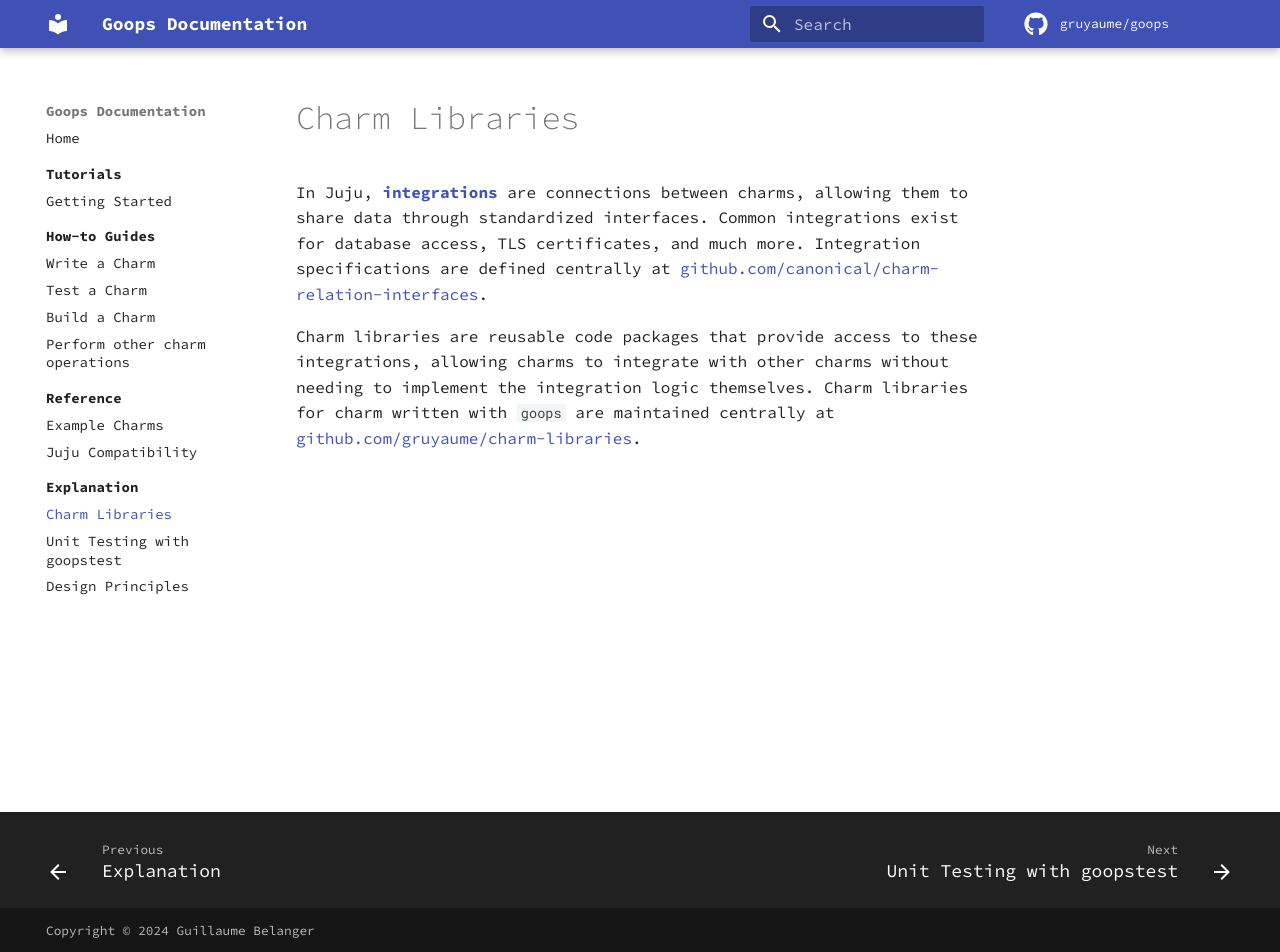
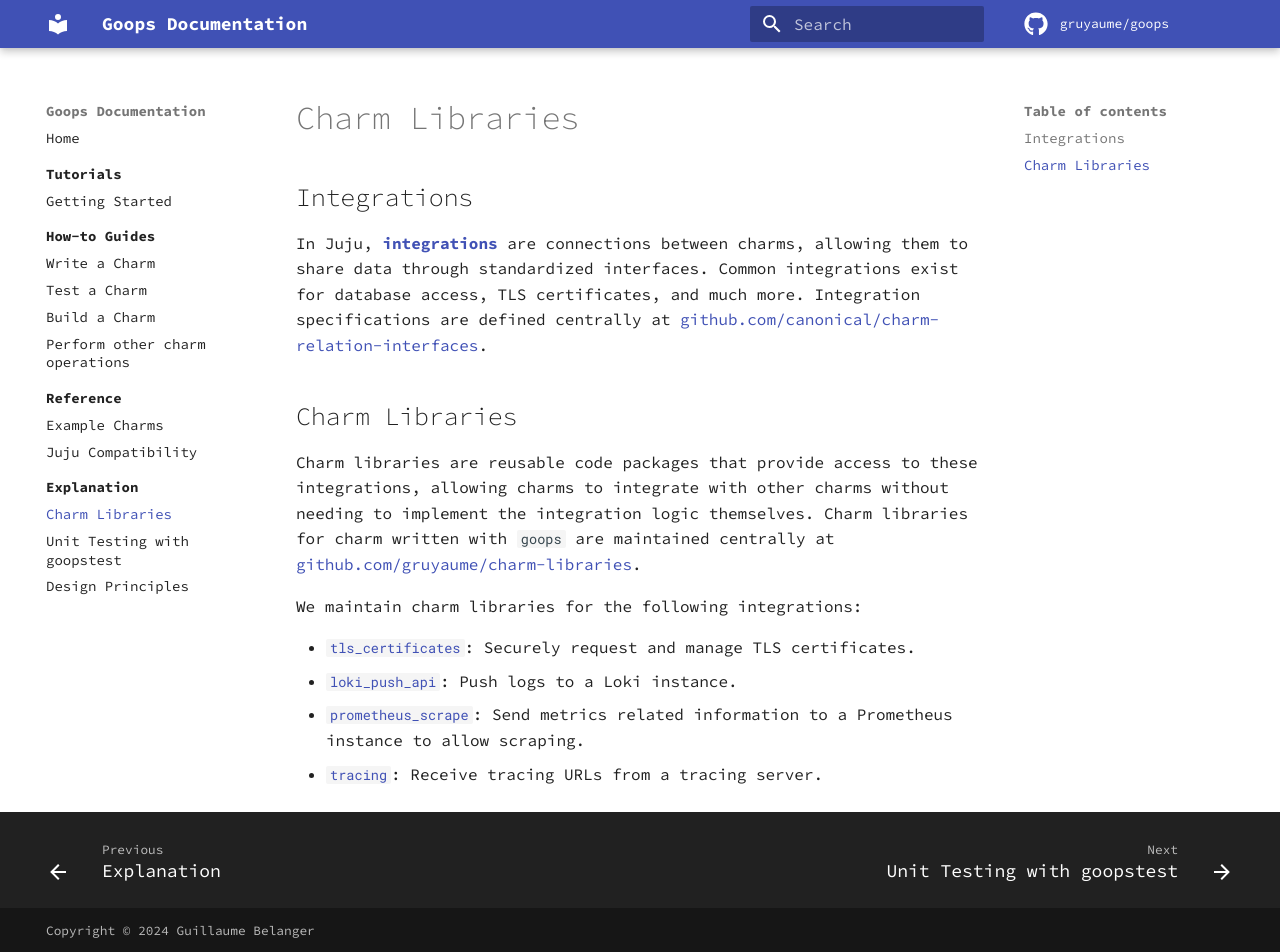
Before and after one commit to gruyaume/goops, an MkDocs documentation site: the page built from docs/explanation/charm_libraries.md, in a window 1280 px wide and 952 px high. Built offline with MkDocs 1.6.1 and Material for MkDocs 9.7.7, drawn with Linux system fonts in a browser that asks for light colours; comment, search, counter and statistics services are not loaded.

Commit message:
docs: list existing charm libraries
Signed-off-by: Guillaume Belanger <guillaume.belanger27@gmail.com>

```diff
--- a/docs/explanation/charm_libraries.md
+++ b/docs/explanation/charm_libraries.md
@@ -4,6 +4,17 @@ description: Charm Libraries reference.
 
 # Charm Libraries
 
+## Integrations
+
 In Juju, [**integrations**](https://documentation.ubuntu.com/juju/3.6/reference/relation/index.html) are connections between charms, allowing them to share data through standardized interfaces. Common integrations exist for database access, TLS certificates, and much more. Integration specifications are defined centrally at [github.com/canonical/charm-relation-interfaces](https://github.com/canonical/charm-relation-interfaces).
 
+## Charm Libraries
+
 Charm libraries are reusable code packages that provide access to these integrations, allowing charms to integrate with other charms without needing to implement the integration logic themselves. Charm libraries for charm written with `goops` are maintained centrally at [github.com/gruyaume/charm-libraries](https://github.com/gruyaume/charm-libraries).
+
+We maintain charm libraries for the following integrations:
+
+- [`tls_certificates`](https://github.com/gruyaume/charm-libraries/tree/main/certificates): Securely request and manage TLS certificates.
+- [`loki_push_api`](https://github.com/gruyaume/charm-libraries/tree/main/logging): Push logs to a Loki instance.
+- [`prometheus_scrape`](https://github.com/gruyaume/charm-libraries/tree/main/prometheus): Send metrics related information to a Prometheus instance to allow scraping.
+- [`tracing`](https://github.com/gruyaume/charm-libraries/tree/main/tracing): Receive tracing URLs from a tracing server.
```
Also changed, not shown: docs/how_to/test_a_charm.md (+1 -1 lines).
